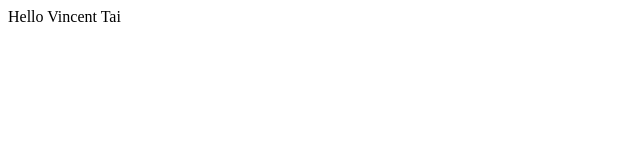
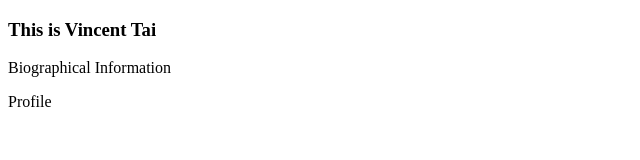
Before and after one commit to davtaingai/VincentTai, a plain HTML site: page index.html in a window 1280 px wide. Shown: the whole page, without its empty margins (0-640 px from the left). Drawn offline with Linux system fonts and the light colour scheme.

Commit message:
Update index.html

```diff
--- a/index.html
+++ b/index.html
@@ -6,6 +6,16 @@
     <title>Document</title>
 </head>
 <body>
-    Hello Vincent Tai
+    <div class="section">
+        <div class="container">
+            <h3>This is Vincent Tai</h3>
+            <p>
+                Biographical Information
+            </p>
+            <p>
+                Profile
+            </p>
+        </div>
+    </div>
 </body>
 </html>
```
